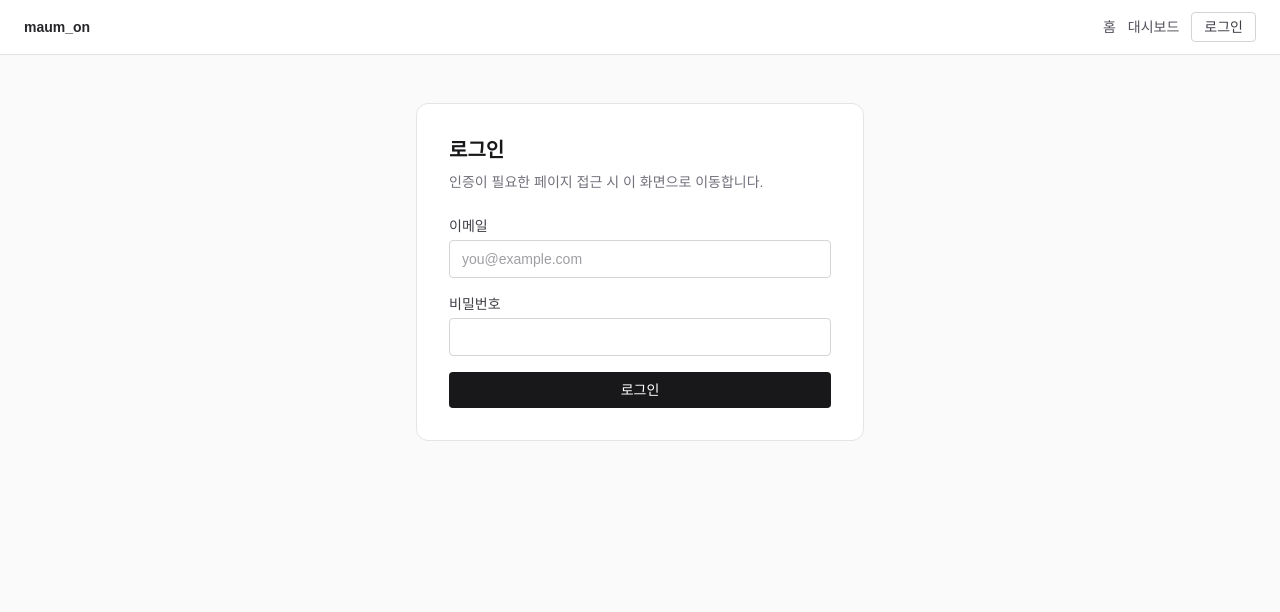
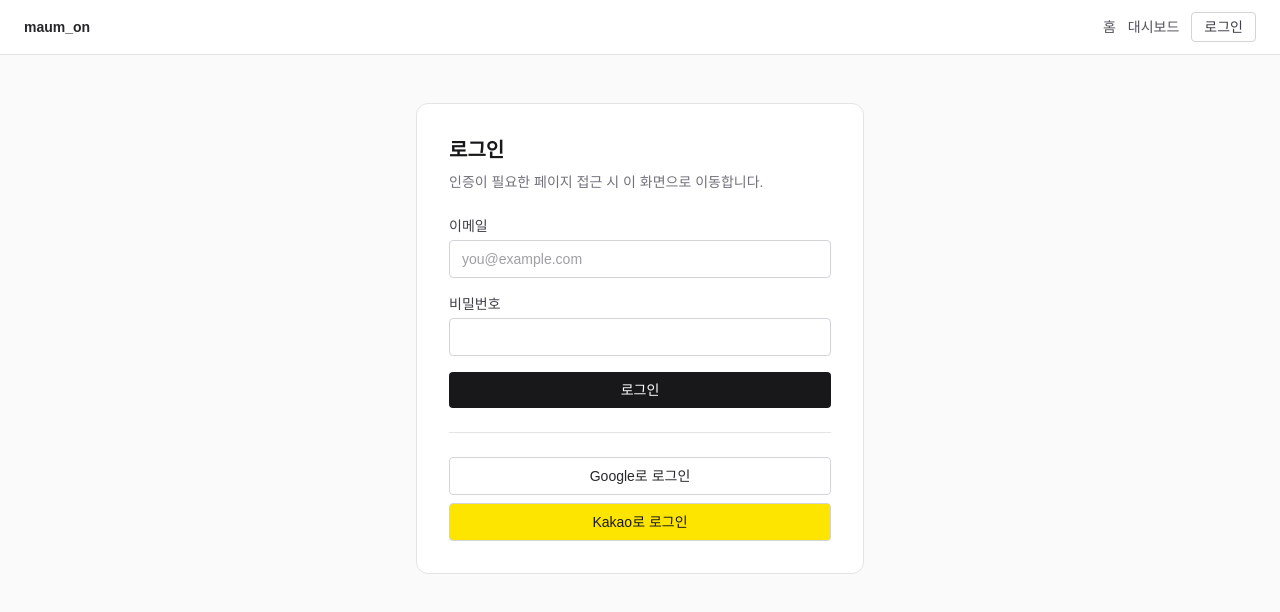
Before and after one commit to prgrms-be-devcourse/NBE8-10-final-Team05, a Next.js app in the folder front/: page /login in a window 1280 px wide. Shown: the top 612 px of the page. Built offline with nearby package versions, Linux system fonts and the light colour scheme; no server answers.

Commit message:
feat:#29 로그인 페이지 OIDC 버튼 및 콜백 세션 복원 연동

```diff
--- /dev/null
+++ b/front/src/app/login/callback/page.tsx
@@ -0,0 +1,65 @@
+"use client";
+
+import { useEffect, useMemo } from "react";
+import { useRouter } from "next/navigation";
+import { toErrorMessage } from "@/lib/api/rs-data";
+import { fetchMe, restoreSession } from "@/lib/auth/auth-service";
+import { getAuthState, setAuthError } from "@/lib/auth/auth-store";
+
+const DEFAULT_NEXT_PATH = "/dashboard";
+
+/** OIDC 콜백 이후 세션을 복원하고 원래 목적지로 이동한다. */
+export default function LoginCallbackPage() {
+  const router = useRouter();
+  const nextPath = useMemo(() => {
+    if (typeof window === "undefined") {
+      return DEFAULT_NEXT_PATH;
+    }
+    const next = new URLSearchParams(window.location.search).get("next");
+    return next && next.startsWith("/") ? next : DEFAULT_NEXT_PATH;
+  }, []);
+
+  useEffect(() => {
+    let cancelled = false;
+
+    async function completeLogin(): Promise<void> {
+      setAuthError(null);
+
+      try {
+        await restoreSession();
+        if (!getAuthState().isAuthenticated) {
+          await fetchMe({ authFailureRedirect: false });
+        }
+      } catch (error) {
+        if (!cancelled) {
+          setAuthError(toErrorMessage(error));
+          router.replace(`/login?next=${encodeURIComponent(nextPath)}`);
+        }
+        return;
+      }
+
+      if (cancelled) {
+        return;
+      }
+
+      if (getAuthState().isAuthenticated) {
+        router.replace(nextPath);
+        return;
+      }
+
+      setAuthError("로그인 세션 복원에 실패했습니다. 다시 시도해 주세요.");
+      router.replace(`/login?next=${encodeURIComponent(nextPath)}`);
+    }
+
+    void completeLogin();
+    return () => {
+      cancelled = true;
+    };
+  }, [nextPath, router]);
+
+  return (
+    <div className="flex min-h-screen items-center justify-center bg-zinc-50 px-6 text-sm text-zinc-600">
+      소셜 로그인 세션을 복원하고 있습니다...
+    </div>
+  );
+}
--- a/front/src/app/login/page.tsx
+++ b/front/src/app/login/page.tsx
@@ -3,7 +3,7 @@
 import { FormEvent, useEffect, useMemo, useState } from "react";
 import { useRouter } from "next/navigation";
 import { ApiError } from "@/lib/api/rs-data";
-import { login } from "@/lib/auth/auth-service";
+import { login, startOidcLogin, type OidcProvider } from "@/lib/auth/auth-service";
 import { useAuthStore } from "@/lib/auth/auth-store";
 
 /** 로그인 페이지: 성공 시 next 파라미터 또는 대시보드로 이동한다. */
@@ -13,6 +13,7 @@ export default function LoginPage() {
   const [email, setEmail] = useState("");
   const [password, setPassword] = useState("");
   const [submitError, setSubmitError] = useState<string | null>(null);
+  const [oidcLoadingProvider, setOidcLoadingProvider] = useState<OidcProvider | null>(null);
   const nextPath = useMemo(() => {
     if (typeof window === "undefined") {
       return "/dashboard";
@@ -47,6 +48,14 @@ export default function LoginPage() {
       setSubmitError("로그인 처리 중 오류가 발생했습니다.");
     }
   }
+
+  function handleOidcLogin(provider: OidcProvider) {
+    setSubmitError(null);
+    setOidcLoadingProvider(provider);
+    startOidcLogin(provider, nextPath);
+  }
+
+  const isSubmitting = isLoggingIn || oidcLoadingProvider !== null;
 
   return (
     <div className="min-h-screen bg-zinc-50 px-6 py-12">
@@ -88,12 +97,33 @@ export default function LoginPage() {
 
           <button
             type="submit"
-            disabled={isLoggingIn}
+            disabled={isSubmitting}
             className="rounded bg-zinc-900 px-4 py-2 text-sm text-white hover:bg-zinc-700 disabled:cursor-not-allowed disabled:bg-zinc-400"
           >
             {isLoggingIn ? "로그인 중..." : "로그인"}
           </button>
         </form>
+
+        <div className="my-6 border-t border-zinc-200" />
+
+        <div className="flex flex-col gap-2">
+          <button
+            type="button"
+            disabled={isSubmitting}
+            onClick={() => handleOidcLogin("maum-on-oidc")}
+            className="rounded border border-zinc-300 bg-white px-4 py-2 text-sm text-zinc-800 hover:bg-zinc-50 disabled:cursor-not-allowed disabled:bg-zinc-100"
+          >
+            {oidcLoadingProvider === "maum-on-oidc" ? "Google 이동 중..." : "Google로 로그인"}
+          </button>
+          <button
+            type="button"
+            disabled={isSubmitting}
+            onClick={() => handleOidcLogin("kakao")}
+            className="rounded border border-zinc-300 bg-[#FEE500] px-4 py-2 text-sm text-zinc-900 hover:brightness-95 disabled:cursor-not-allowed disabled:brightness-95"
+          >
+            {oidcLoadingProvider === "kakao" ? "Kakao 이동 중..." : "Kakao로 로그인"}
+          </button>
+        </div>
       </section>
     </div>
   );
--- a/front/src/lib/auth/auth-service.ts
+++ b/front/src/lib/auth/auth-service.ts
@@ -17,10 +17,15 @@ import { toErrorMessage } from "@/lib/api/rs-data";
 const AUTH_ME_PATH = "/api/v1/auth/me";
 const AUTH_LOGIN_PATH = "/api/v1/auth/login";
 const AUTH_LOGOUT_PATH = "/api/v1/auth/logout";
+const AUTH_OIDC_AUTHORIZE_PATH = "/api/v1/auth/oidc/authorize";
 const LOGIN_PAGE_PATH = "/login";
+const OIDC_CALLBACK_PATH = "/login/callback";
+const API_BASE_URL = process.env.NEXT_PUBLIC_API_BASE_URL ?? "http://localhost:8080";
 
 let restorePromise: Promise<void> | null = null;
 let handlersBound = false;
+
+export type OidcProvider = "maum-on-oidc" | "kakao";
 
 /** 인터셉터의 인증 실패/refresh 성공 이벤트를 스토어 정책과 연결한다. */
 function bindHttpClientHandlers(): void {
@@ -115,14 +120,33 @@ export async function logout(): Promise<void> {
   }
 }
 
-/** 보호 페이지에서 현재 사용자 정보를 강제로 재조회할 때 사용한다. */
-export async function fetchMe(): Promise<AuthMember> {
+/** 현재 사용자 정보를 재조회한다. auth failure 리다이렉트 정책을 선택할 수 있다. */
+export async function fetchMe(options?: {
+  authFailureRedirect?: boolean;
+}): Promise<AuthMember> {
   bindHttpClientHandlers();
   const member = await requestData<AuthMember>(AUTH_ME_PATH, {
     method: "GET",
+    authFailureRedirect: options?.authFailureRedirect,
   });
   applyAuthenticatedMember(member);
   return member;
+}
+
+/** 소셜 로그인 authorize 경로로 이동한다. */
+export function startOidcLogin(provider: OidcProvider, nextPath: string): void {
+  if (typeof window === "undefined") {
+    return;
+  }
+
+  const callbackUrl = new URL(OIDC_CALLBACK_PATH, window.location.origin);
+  if (nextPath.startsWith("/")) {
+    callbackUrl.searchParams.set("next", nextPath);
+  }
+
+  const authorizeUrl = new URL(`${AUTH_OIDC_AUTHORIZE_PATH}/${provider}`, API_BASE_URL);
+  authorizeUrl.searchParams.set("redirect_uri", callbackUrl.toString());
+  window.location.assign(authorizeUrl.toString());
 }
 
 /** 인증 실패 시 로그인 페이지로 일관되게 보낸다. */
```
